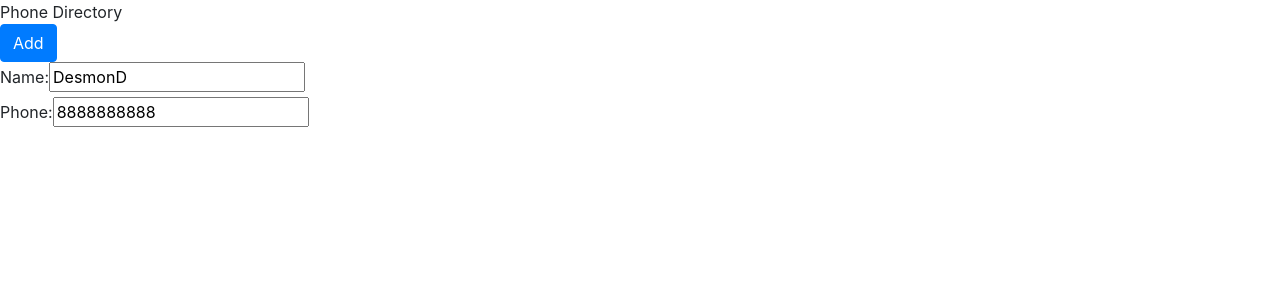
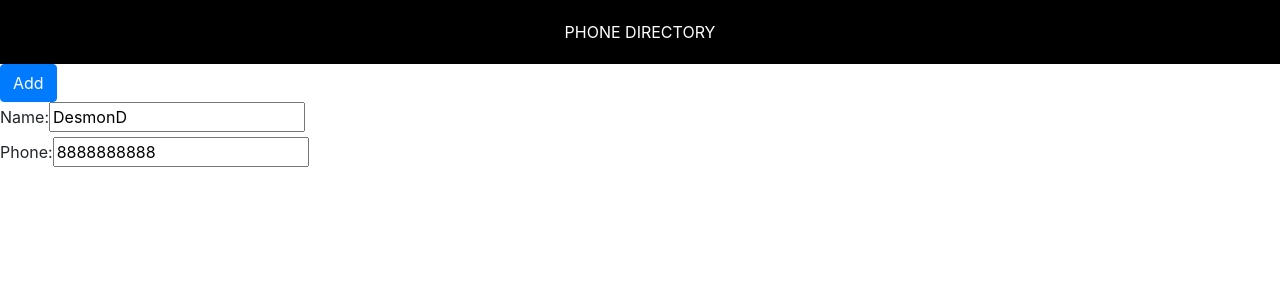
Before and after one commit to vishalmudgal4996/phone-directory, a React (Create React App) app: page / in a window 1280 px wide. Shown: the top 300 px of the page. Built offline with nearby package versions, Linux system fonts and the light colour scheme.

Commit message:
Styled ‘Header’ (Inline Styling)

```diff
--- a/src/Header.js
+++ b/src/Header.js
@@ -1,7 +1,14 @@
 import React from "react";
 
 const Header = () => {
-  return <div className="header">Phone Directory</div>;
+  const headerStyle = {
+    textAlign: "center",
+    padding: 20,
+    textTransform: "uppercase",
+    backgroundColor: "black",
+    color: "white",
+  };
+  return <div style={headerStyle}>Phone Directory</div>;
 };
 
 export default Header;
```
